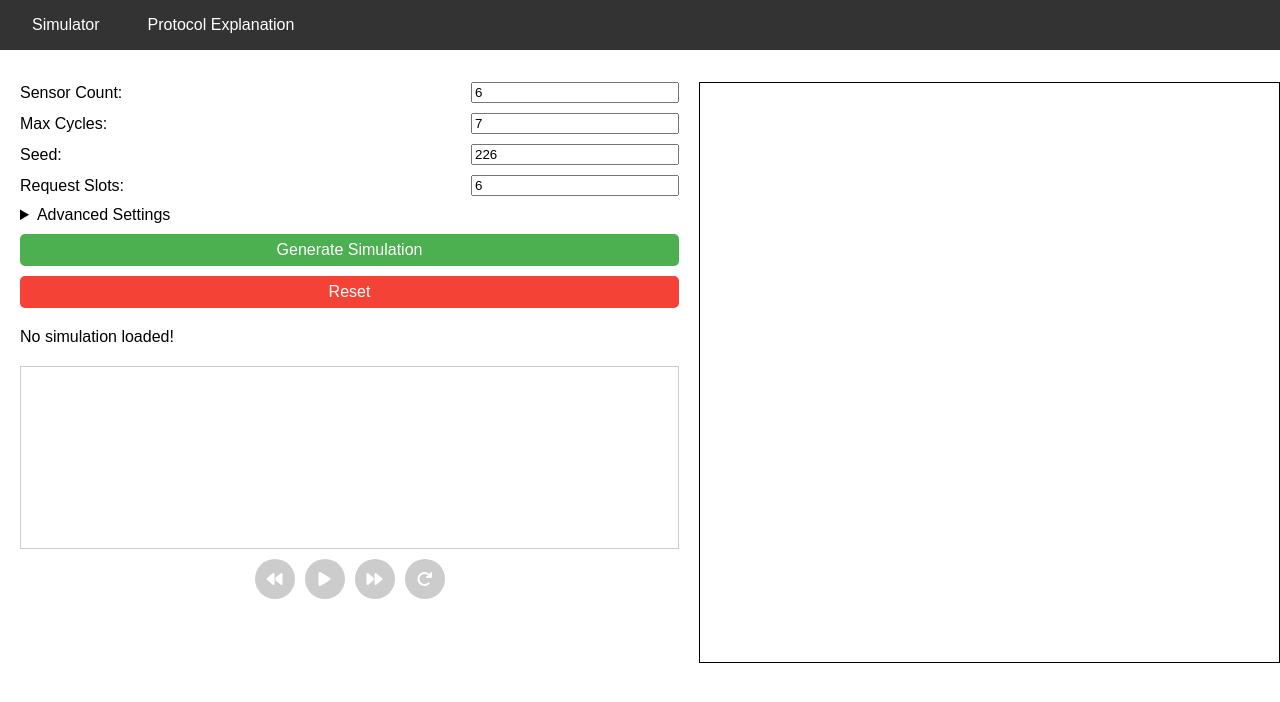
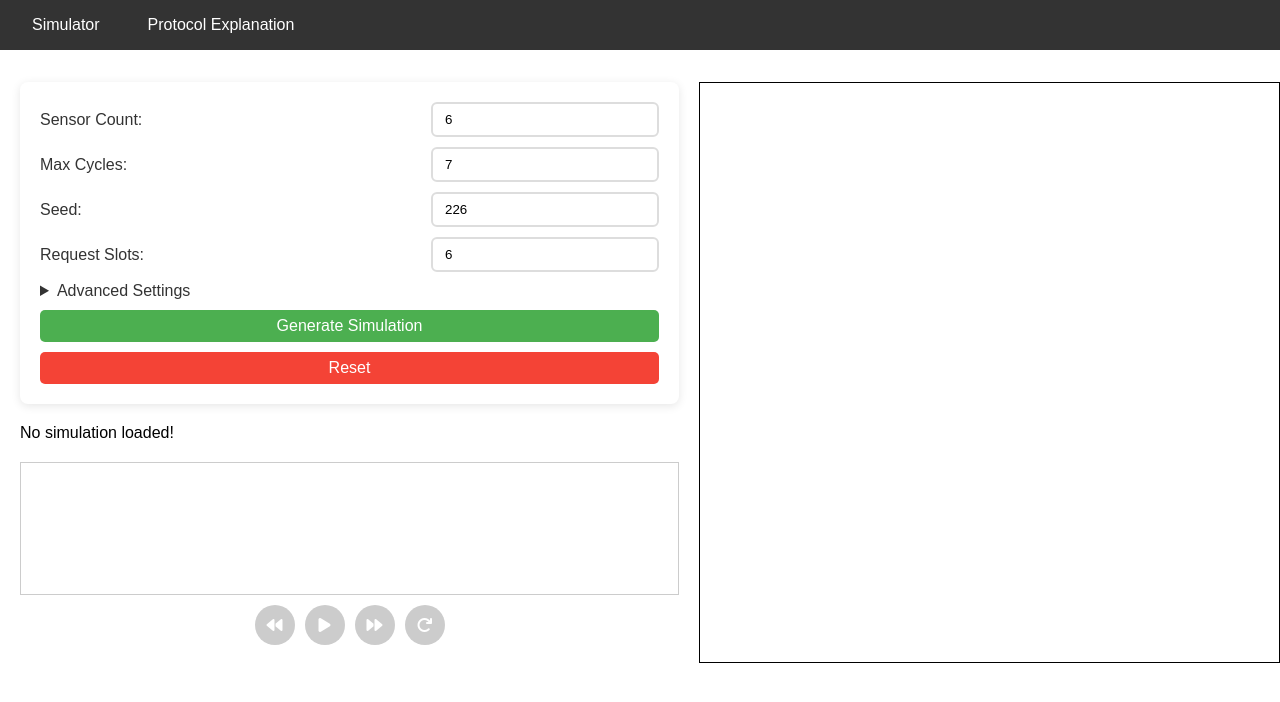
Before and after one commit to EdoardoLuciani/ctrl-mac-simulator, a website built with Vite: page frontend/index.html in a window 1280 px wide. Built offline with nearby package versions, Linux system fonts and the light colour scheme.

Commit message:
Make the form look better

```diff
--- a/frontend/src/css/style.css
+++ b/frontend/src/css/style.css
@@ -156,3 +156,47 @@ button:disabled {
     transform: none !important;
     box-shadow: none !important;
 }
+
+input {
+    padding: 8px 12px;
+    border: 2px solid #ddd;
+    border-radius: 6px;
+}
+
+label {
+    color: #333;
+    font-size: 16px;
+}
+
+#simulation-form > details > summary {
+    color: #333;
+}
+
+/* Add some spacing and style to the form container */
+#simulation-form {
+    background-color: #fff;
+    padding: 20px;
+    border-radius: 8px;
+    box-shadow: 0 2px 10px rgba(0, 0, 0, 0.1);
+}
+
+/* Style for number inputs - hide spinner buttons */
+input[type="number"] {
+    -moz-appearance: textfield;
+}
+
+input[type="number"]::-webkit-outer-spin-button,
+input[type="number"]::-webkit-inner-spin-button {
+    -webkit-appearance: none;
+    margin: 0;
+}
+
+/* Add placeholder styling */
+input::placeholder {
+    font-style: italic;
+}
+
+/* Add invalid input styling */
+input:invalid {
+    border-color: #ff4444;
+}
--- a/frontend/src/js/log-highlighter.js
+++ b/frontend/src/js/log-highlighter.js
@@ -8,7 +8,7 @@ export class LogHighligther {
     const canvasColumn = document.getElementById("canvas-column");
     const result = document.getElementById("result");
     if (canvasColumn && result) {
-      result.style.height = `${canvasColumn.offsetHeight - 400}px`;
+      result.style.height = `${canvasColumn.offsetHeight - 450}px`;
     }
   }
 
```
